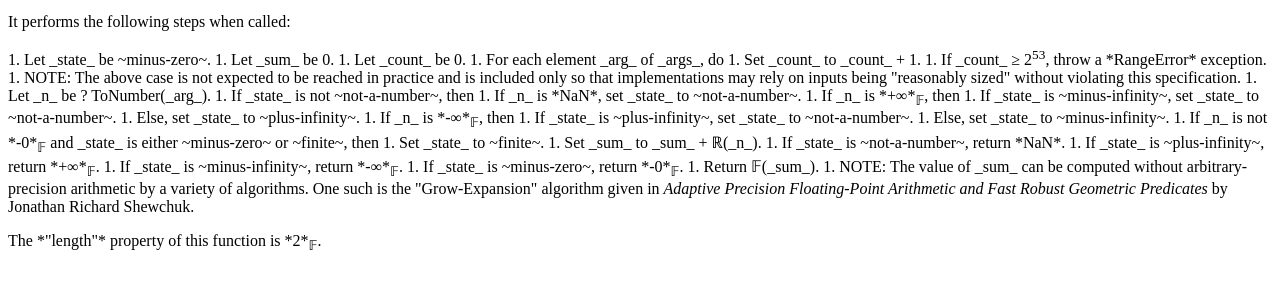
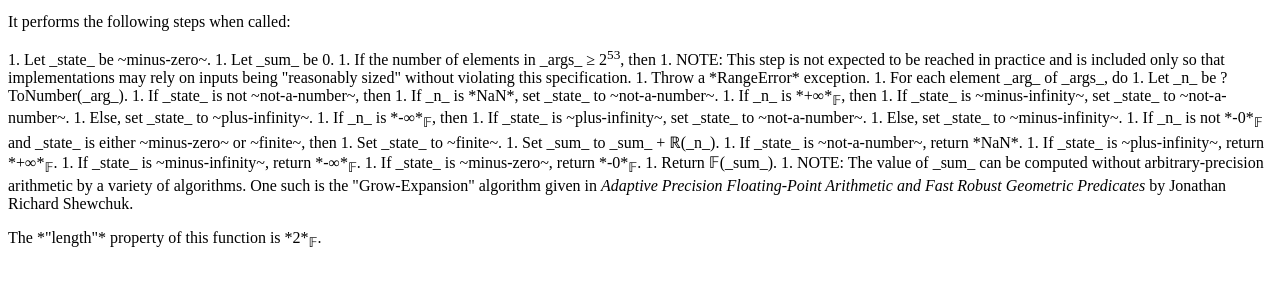
Before and after one commit to tc39/proposal-math-sum, a website: page spec.html in a window 1280 px wide. Shown: the part 385-674 px from the top of the page. Drawn offline with Linux system fonts and the light colour scheme.

Commit message:
check argument list length up front

```diff
--- a/spec.html
+++ b/spec.html
@@ -25,11 +25,10 @@ contributors: Kevin Gibbons
   <emu-alg>
     1. Let _state_ be ~minus-zero~.
     1. Let _sum_ be 0.
-    1. Let _count_ be 0.
+    1. If the number of elements in _args_ ≥ 2<sup>53</sup>, then
+      1. NOTE: This step is not expected to be reached in practice and is included only so that implementations may rely on inputs being "reasonably sized" without violating this specification.
+      1. Throw a *RangeError* exception.
     1. For each element _arg_ of _args_, do
-      1. Set _count_ to _count_ + 1.
-      1. If _count_ ≥ 2<sup>53</sup>, throw a *RangeError* exception.
-      1. NOTE: The above case is not expected to be reached in practice and is included only so that implementations may rely on inputs being "reasonably sized" without violating this specification.
       1. Let _n_ be ? ToNumber(_arg_).
       1. If _state_ is not ~not-a-number~, then
         1. If _n_ is *NaN*, set _state_ to ~not-a-number~.
```
